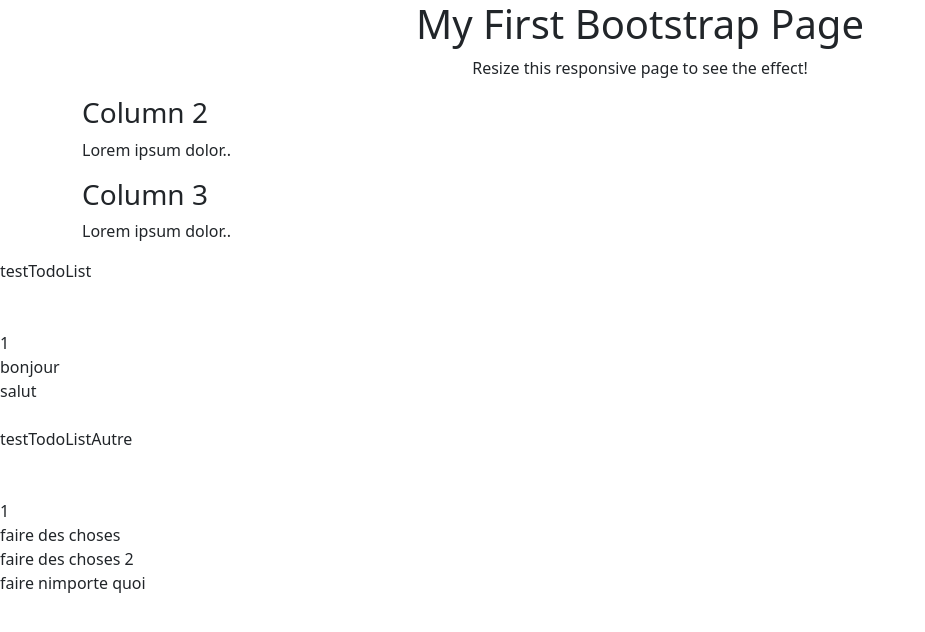
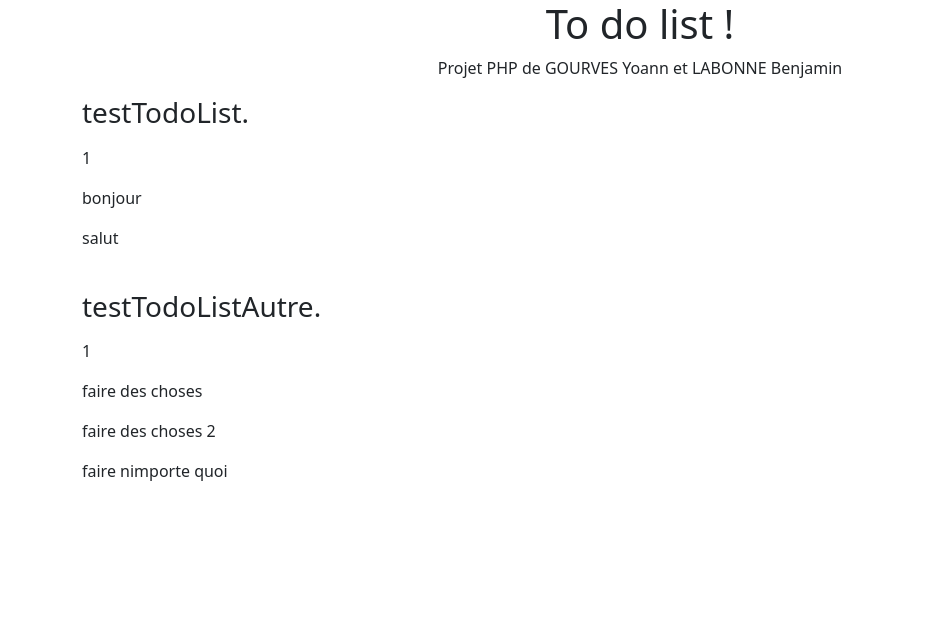
Before and after one commit to belabon25/2A-PHP, a PHP site: page / in a window 1280 px wide. Shown: the top 632 px of the page, without its empty margins (0-925 px from the left). Run offline with PHP 8.4, Linux system fonts and the light colour scheme; data comes from the database, SQL or seed files in the repository.

Commit message:
Affichage todoList quasiment potable (quasiment)

```diff
--- a/modele/task.php
+++ b/modele/task.php
@@ -12,7 +12,7 @@ class Task{
     public function __toString():string
     {
 
-        $s = $this->nom."<BR/>";
+        $s = "<p>".$this->nom."</p>";
         return $s;
     }
 }
--- a/modele/todoList.php
+++ b/modele/todoList.php
@@ -18,11 +18,19 @@ class todoList{
     public function __toString():string
     {
 
-        $s = $this->name."<br>".$this->isPrivate."<br>".$this->isDone."<br>".$this->idUser."<br>";
-        foreach($this->tasks as $task)
-        {
-            $s = $s.$task->__toString();
-        }
+        $s = "<div class=\"container\">
+                <div class=\"row\">
+                </div>
+                <div class=\"col-sm-4\">
+                <h3>$this->name.</h3>
+                <p>$this->isPrivate</p>
+                <p>$this->isDone</p>
+                <p>$this->idUser</p>";
+            foreach($this->tasks as $task)
+            {
+                $s = $s.$task->__toString();
+            }
+            $s = $s."</div></div>";
         return $s;
     }
 }
--- a/vues/vueTaskPublic.php
+++ b/vues/vueTaskPublic.php
@@ -8,22 +8,8 @@
 
 <body>
     <div class="jumbotron text-center">
-        <h1>My First Bootstrap Page</h1>
-        <p>Resize this responsive page to see the effect!</p>
-    </div>
-    <div class="container">
-        <div class="row">
-
-        </div>
-        <div class="col-sm-4">
-            <h3>Column 2</h3>
-            <p>Lorem ipsum dolor..</p>
-        </div>
-        <div class="col-sm-4">
-            <h3>Column 3</h3>
-            <p>Lorem ipsum dolor..</p>
-        </div>
-    </div>
+        <h1>To do list !</h1>
+        <p>Projet PHP de GOURVES Yoann et LABONNE Benjamin</p>
     </div>
 </body>
 
```
